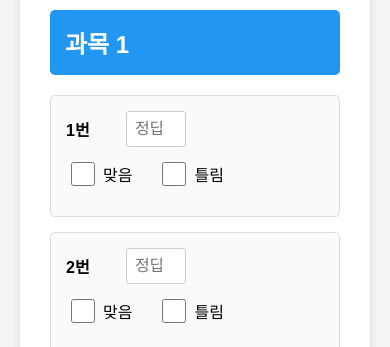
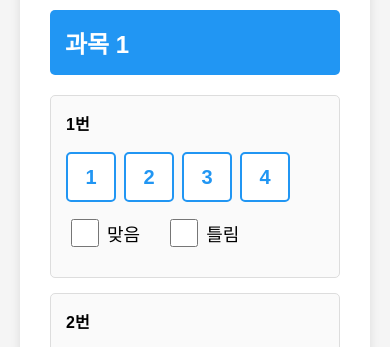
Before and after one commit to yoonJJ/omr_card, a plain HTML site: page index.html in a window 390 px wide. Shown: the part 496-843 px from the top of the page. Drawn offline with Linux system fonts and the light colour scheme.

Commit message:
4지선다 변경

```diff
--- a/css/style.css
+++ b/css/style.css
@@ -123,14 +123,34 @@ h1 {
     font-size: 16px;
 }
 
-.answer-input {
-    width: 60px;
-    padding: 8px;
-    border: 1px solid #ccc;
-    border-radius: 3px;
+.choice-buttons {
+    display: flex;
+    gap: 8px;
+    align-items: center;
+    flex-wrap: wrap;
     margin-right: 10px;
-    text-align: center;
-    font-size: 16px;
+}
+
+.choice-btn {
+    width: 40px;
+    height: 40px;
+    border: 2px solid #2196F3;
+    border-radius: 5px;
+    background-color: white;
+    color: #2196F3;
+    font-size: 18px;
+    font-weight: bold;
+    cursor: pointer;
+    transition: all 0.2s;
+}
+
+.choice-btn:hover {
+    background-color: #e3f2fd;
+}
+
+.choice-btn.selected {
+    background-color: #2196F3;
+    color: white;
 }
 
 .checkboxes {
@@ -181,4 +201,43 @@ h1 {
         position: static;
         margin-bottom: 30px;
     }
+
+    .question-header {
+        flex-direction: column;
+        align-items: flex-start;
+        gap: 12px;
+    }
+
+    .question-number {
+        margin-right: 0;
+        margin-bottom: 5px;
+    }
+
+    .choice-buttons {
+        width: 100%;
+        justify-content: flex-start;
+        margin-right: 0;
+    }
+
+    .choice-btn {
+        width: 50px;
+        height: 50px;
+        font-size: 20px;
+    }
+
+    .checkboxes {
+        width: 100%;
+        justify-content: flex-start;
+    }
+
+    .checkbox-group input[type="checkbox"] {
+        width: 28px;
+        height: 28px;
+        min-width: 28px;
+        min-height: 28px;
+    }
+
+    .checkbox-group label {
+        font-size: 18px;
+    }
 }
--- a/js/main.js
+++ b/js/main.js
@@ -17,12 +17,28 @@ function createQuestion(subjectNum, questionNum) {
     questionDiv.innerHTML = `
         <div class="question-header">
             <span class="question-number">${questionNum}번</span>
-            <input type="number"
-                   class="answer-input"
-                   id="answer_${subjectNum}_${questionNum}"
-                   placeholder="정답"
-                   min="0"
-                   max="999">
+            <div class="choice-buttons">
+                <button type="button" class="choice-btn"
+                        data-choice="1"
+                        data-subject="${subjectNum}"
+                        data-question="${questionNum}"
+                        id="choice_${subjectNum}_${questionNum}_1">1</button>
+                <button type="button" class="choice-btn"
+                        data-choice="2"
+                        data-subject="${subjectNum}"
+                        data-question="${questionNum}"
+                        id="choice_${subjectNum}_${questionNum}_2">2</button>
+                <button type="button" class="choice-btn"
+                        data-choice="3"
+                        data-subject="${subjectNum}"
+                        data-question="${questionNum}"
+                        id="choice_${subjectNum}_${questionNum}_3">3</button>
+                <button type="button" class="choice-btn"
+                        data-choice="4"
+                        data-subject="${subjectNum}"
+                        data-question="${questionNum}"
+                        id="choice_${subjectNum}_${questionNum}_4">4</button>
+            </div>
             <div class="checkboxes">
                 <div class="checkbox-group">
                     <input type="checkbox"
@@ -55,21 +71,45 @@ for (let subject = 1; subject <= SUBJECTS; subject++) {
     }
 }
 
+// 선택지 버튼 클릭 시 처리
+document.addEventListener('click', function(e) {
+    if (e.target.classList.contains('choice-btn')) {
+        const subject = e.target.dataset.subject;
+        const question = e.target.dataset.question;
+        const choice = e.target.dataset.choice;
+
+        // 같은 문제의 다른 버튼들 비활성화
+        for (let i = 1; i <= 4; i++) {
+            const btn = document.getElementById(`choice_${subject}_${question}_${i}`);
+            if (btn) {
+                btn.classList.remove('selected');
+            }
+        }
+
+        // 선택한 버튼 활성화
+        e.target.classList.add('selected');
+    }
+});
+
 // 맞음/틀림 체크박스 상호 배타적 처리
-document.querySelectorAll('.correct-checkbox, .wrong-checkbox').forEach(checkbox => {
-    checkbox.addEventListener('change', function() {
-        const subject = this.dataset.subject;
-        const question = this.dataset.question;
-        const isCorrect = this.classList.contains('correct-checkbox');
+document.addEventListener('change', function(e) {
+    if (e.target.classList.contains('correct-checkbox') || e.target.classList.contains('wrong-checkbox')) {
+        const subject = e.target.dataset.subject;
+        const question = e.target.dataset.question;
+        const isCorrect = e.target.classList.contains('correct-checkbox');
         const otherCheckbox = document.getElementById(
             isCorrect ? `wrong_${subject}_${question}` : `correct_${subject}_${question}`
         );
 
-        if (this.checked) {
-            otherCheckbox.checked = false;
+        if (e.target.checked) {
+            if (otherCheckbox) {
+                otherCheckbox.checked = false;
+            }
+            calculateScore();
+        } else {
             calculateScore();
         }
-    });
+    }
 });
 
 // 점수 계산 함수
```
